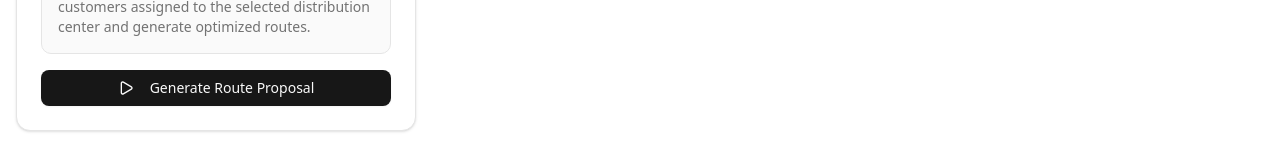
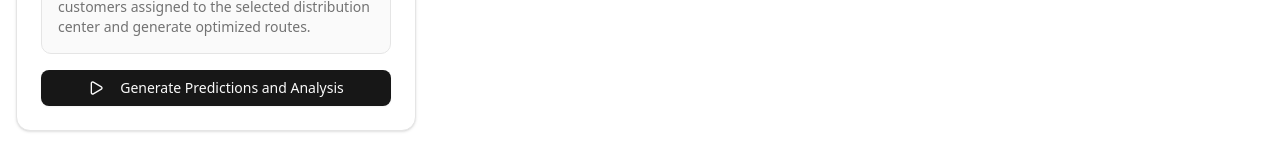
Before and after one commit to OFI-Summer-AI/territory-abi-frontend, a React (Vite) app: page /simulator in a window 1280 px wide. Shown: the part 712-856 px from the top of the page. Built offline with nearby package versions, Linux system fonts and the light colour scheme.

Commit message:
Update button label in SimulatorPanel to clarify action for generating predictions and analysis

```diff
--- a/src/modules/dashboard/components/simulator-panel.tsx
+++ b/src/modules/dashboard/components/simulator-panel.tsx
@@ -109,7 +109,7 @@ export function SimulatorPanel({
 
         <Button className="w-full" onClick={handleSimulate} disabled={loading || !selectedCenter}>
           <Play className="mr-2 h-4 w-4" />
-          {loading ? "Generating..." : "Generate Route Proposal"}
+          {loading ? "Generating..." : "Generate Predictions and Analysis"}
         </Button>
       </CardContent>
     </Card>
```
